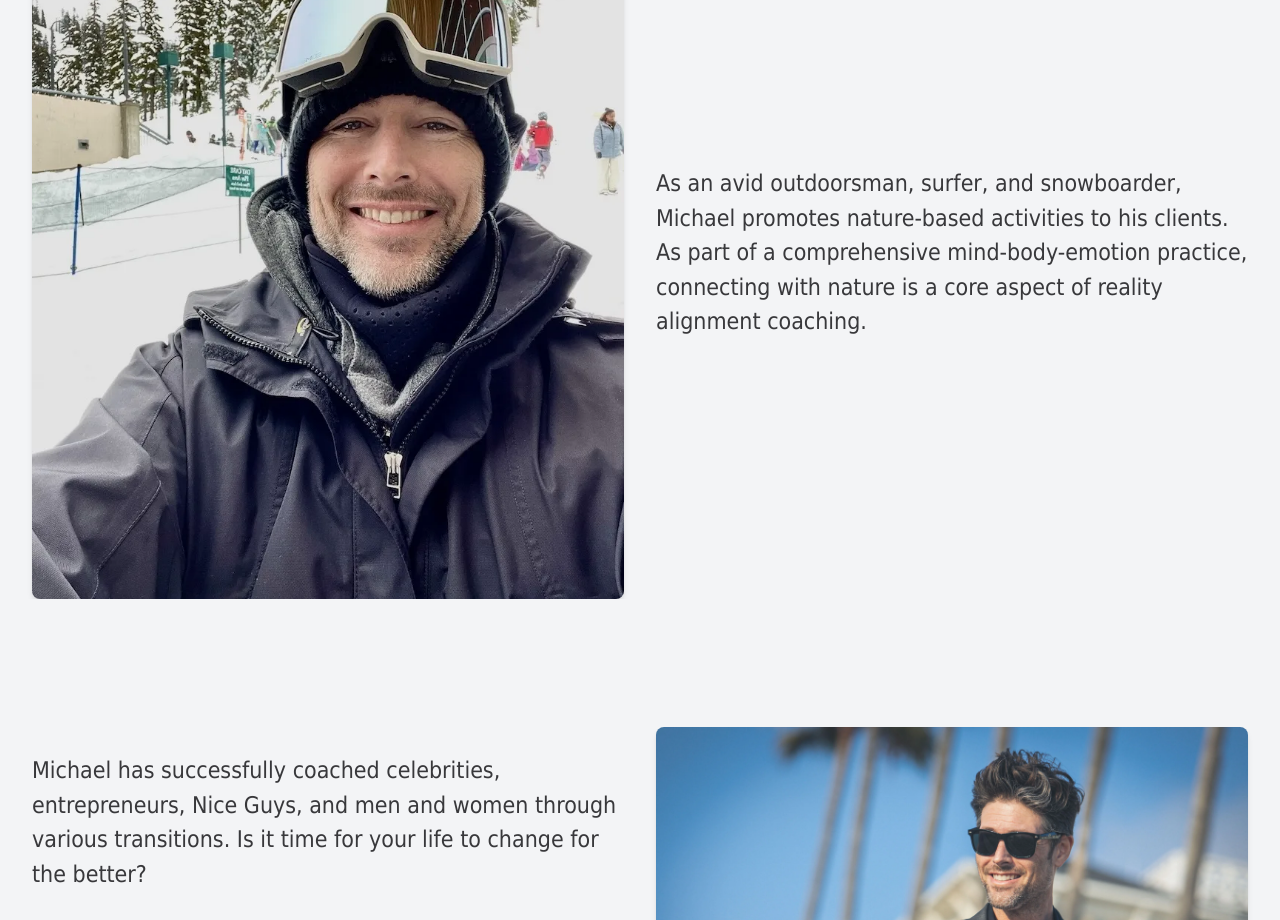
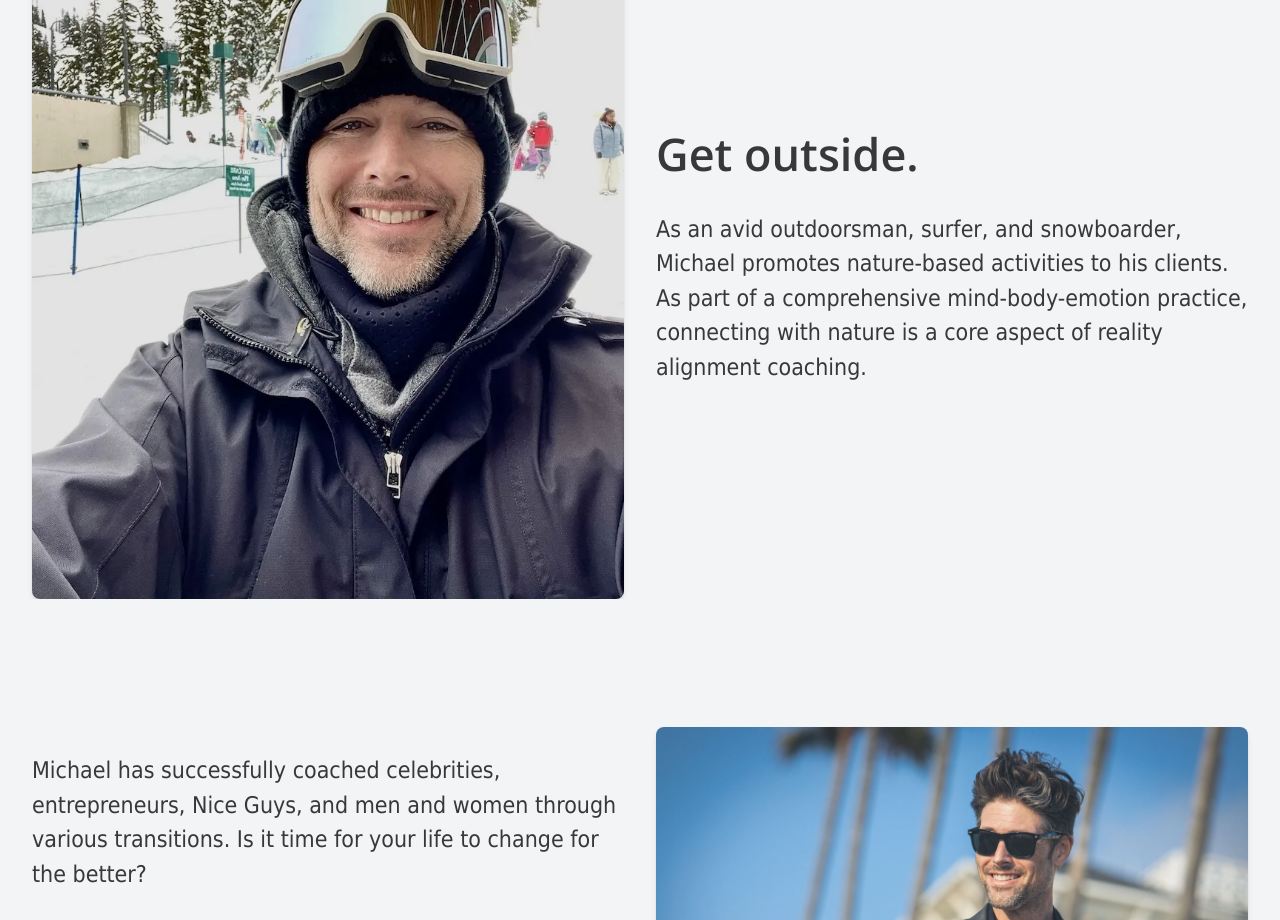
Before and after one commit to michaelzick/michaelzick.com, a Next.js app: page /about in a window 1280 px wide. Shown: the part 2420-3340 px from the top of the page. Built offline with nearby package versions, Linux system fonts and the light colour scheme.

Commit message:
added title

```diff
--- a/app/about/page.tsx
+++ b/app/about/page.tsx
@@ -99,6 +99,7 @@ export default function About() {
           </FadeInSection>
           <div className="flex flex-col md:flex-row md:items-center gap-8">
             <FadeInSection className="md:w-1/2 space-y-6 order-2 md:order-2">
+              <h2 className="text-[45px] font-semibold">Get outside.</h2>
               <p className="text-[23px]">
                 As an avid outdoorsman, surfer, and snowboarder, Michael promotes nature-based activities to his
                 clients. As part of a comprehensive mind-body-emotion practice, connecting with nature is a core
```
